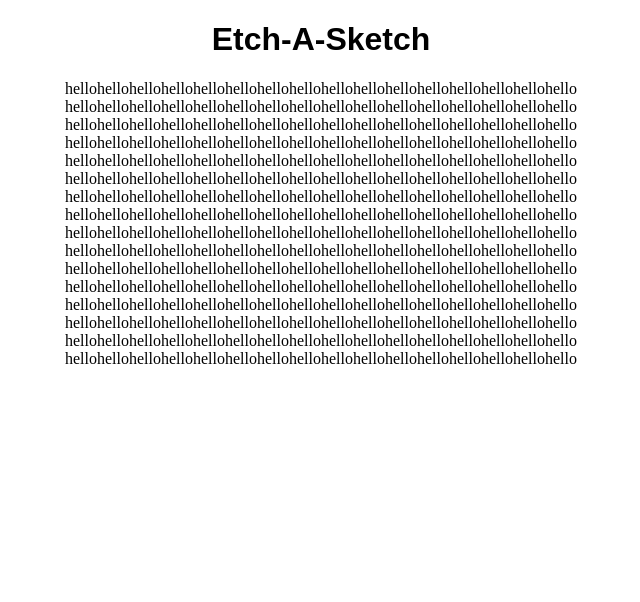
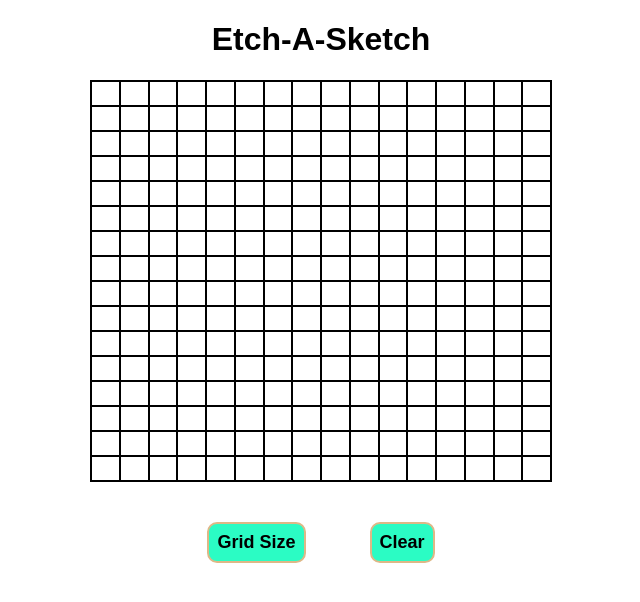
Before and after one commit to Qu-Ack/Etch-A-Sketch, a plain HTML site: page index.html in a window 1280 px wide. Shown: the whole page, without its empty margins (319-959 px from the left). Drawn offline with Linux system fonts and the light colour scheme.

Commit message:
EDIT index.html added some buttons to clear the grid and change the grid size EDIT style.css styled the buttons and gave the website some touchup EDIT app.js now on hover div gets filled

```diff
--- a/app.js
+++ b/app.js
@@ -1,6 +1,10 @@
 const container = document.querySelector(".main-container");
 let innerHTMLString = '';
-for(let i = 1; i <= 16 ; i++) {
+let gridSize = 16;
+let color = "red";
+
+
+for(let i = 1; i <= gridSize ; i++) {
      innerHTMLString += '<div class="row"> </div>'
 }
 container.innerHTML = innerHTMLString;
@@ -9,9 +13,15 @@
 let columnHTMLString = "";
 
 row.forEach(element => {
-    for(let j=1 ; j<= 16; j++) {
-        columnHTMLString += '<div class="box">hello</div>'
+    for(let j=1 ; j<= gridSize; j++) {
+        columnHTMLString += '<div class="box"></div>'
     }
     element.innerHTML = columnHTMLString;
     columnHTMLString = "";
 })
+
+const box = document.querySelectorAll(".box");
+
+box.forEach(draw => draw.addEventListener("mousemove" ,  function() {
+    draw.style.background = "red";
+}))
--- a/index.html
+++ b/index.html
@@ -10,8 +10,10 @@
 <body>
     <h1 class="heading">Etch-A-Sketch</h1>
     <div class="main-container">
-
-
+    </div>
+    <div class="buttons">
+        <button class="grid-btn">Grid Size</button>
+        <button class="color">Clear</button>
     </div>
 </body>
 </html>
--- a/style.css
+++ b/style.css
@@ -11,12 +11,57 @@
 }
 
 .row {
+    height: 25px;
+    width:460px;
     display:flex;
+
+}
+.buttons {
+    display:flex;
+    justify-content: center;
+    align-items: center;
+    padding:8px;
+    gap:64px;
+    margin-top: 32px;
+}
+
+.color , .grid-btn {
+    background:rgb(43, 252, 196);
+    font-family: sans-serif;
+    font-weight: bold;
+    font-size: 18px;
+    border: 2px burlywood solid;
+    transition: all 0.5s;
+    padding:8px;
+    border-radius: 10px;
+
+}
+
+.color:hover , .grid-btn:hover {
+    transform: scale(1.1);
+    background: rgb(0, 255, 195);
+}
+
+.box {
+    flex:1;
+    background:white;
+    border:0.25px solid black;
+    transition:all 0.25s;
+
+}
+
+.box:hover {
+    background:red;
+
 }
 
 .main-container {
+    margin:0 auto;
     display:flex;
+    border:1px solid black;
     justify-content: center;
     align-items: center;
     flex-direction: column;
+    max-width:460px;
+    max-height:500px;
 }
```
